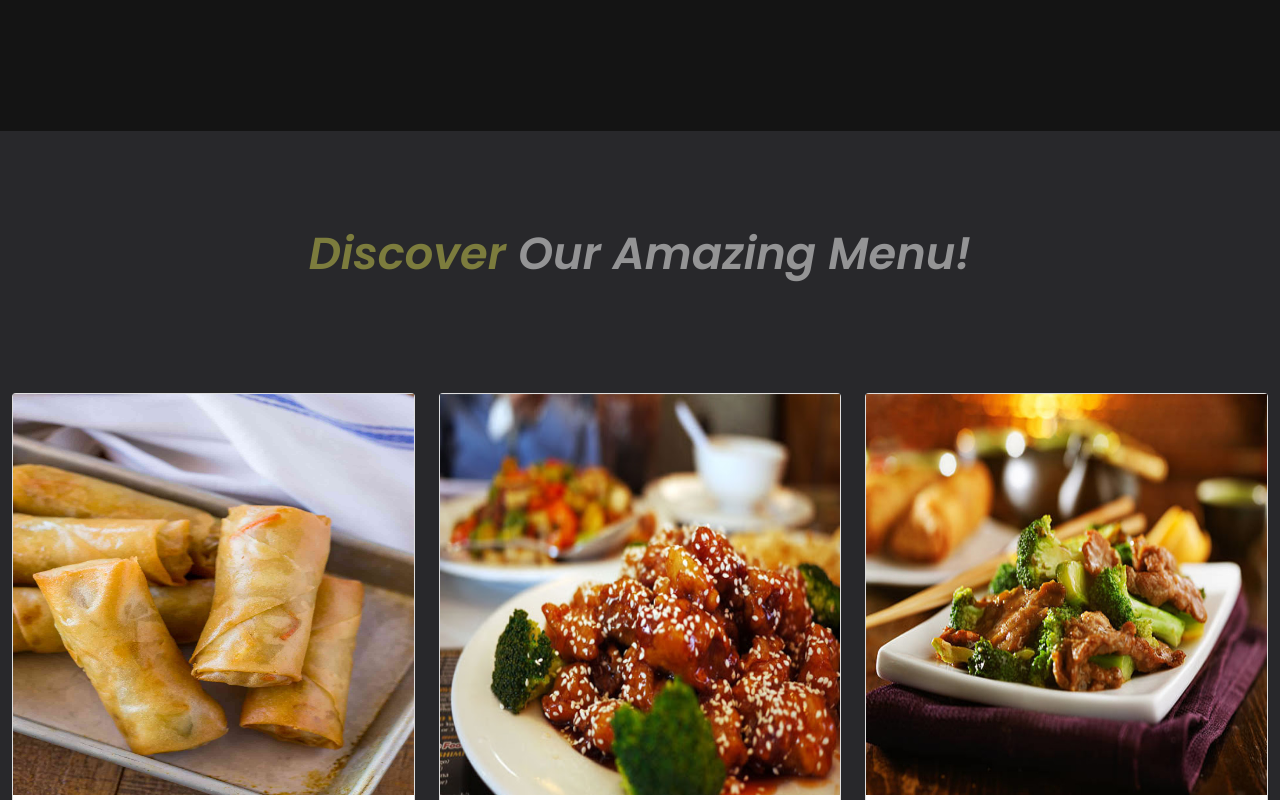
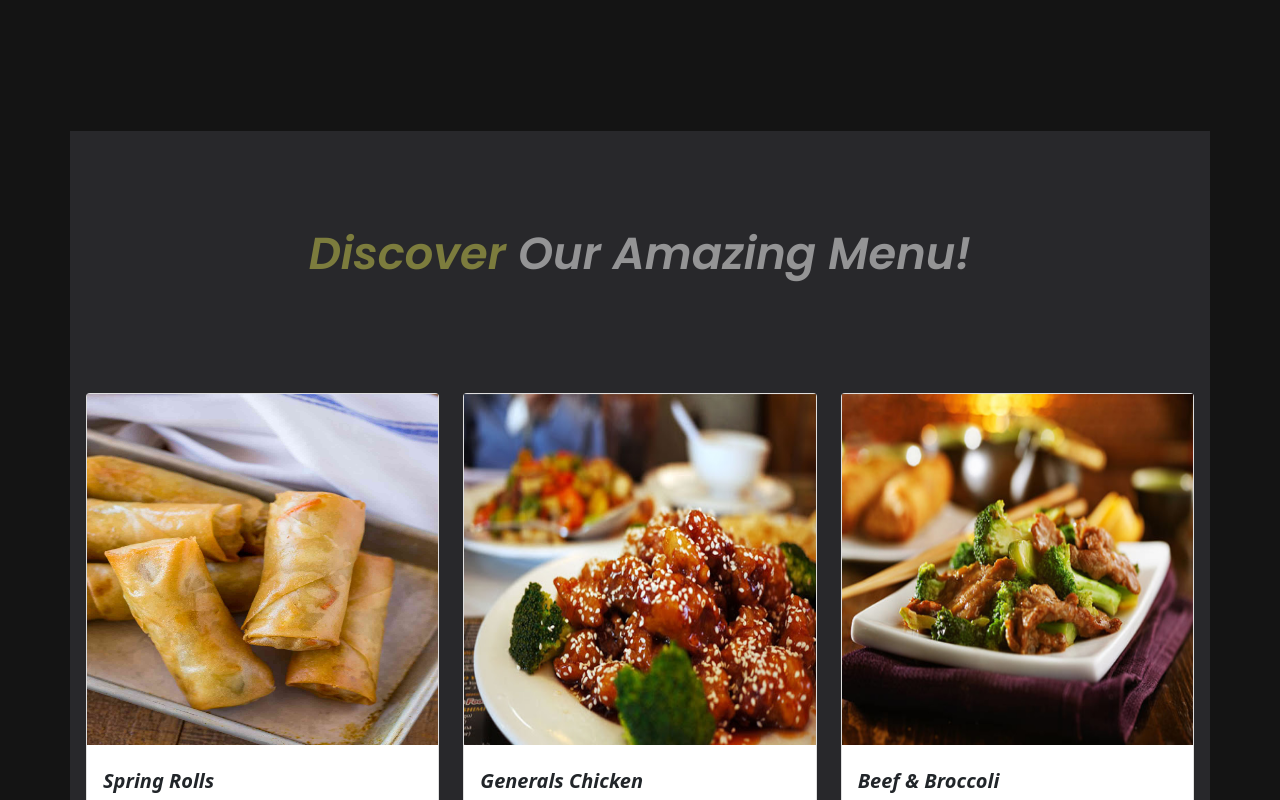
Before and after one commit to chriskavanagh/Asian-Restaurant, a Next.js app: page / in a window 1280 px wide. Shown: the part 760-1560 px from the top of the page. Built offline with nearby package versions, Linux system fonts and the light colour scheme.

Commit message:
circle body-tag

```diff
--- a/components/FoodSection.js
+++ b/components/FoodSection.js
@@ -4,10 +4,9 @@ import styles from "../styles/FoodSection.module.css";
 export default function FoodSection() {
   return (
     <section
-      className={["container-fluid" + " " + styles.section]}
+      className={["container" + " " + styles.section]}
       style={{
         background: "#28282B",
-        paddingBottom: "8rem",
         paddingTop: "4rem",
       }}
     >
@@ -23,7 +22,7 @@ export default function FoodSection() {
       </div>
       <div className="row justify-content-center">
         <div className="col-lg-4">
-          <div className="card mx-auto" style={{ maxWidth: "30rem" }}>
+          <div className="card mx-auto" style={{ maxWidth: "25rem" }}>
             <Image
               src="/szechuans/spring.jpg"
               layout="responsive"
@@ -50,7 +49,7 @@ export default function FoodSection() {
           </div>
         </div>
         <div className="col-lg-4 ">
-          <div className="card mx-auto" style={{ maxWidth: "30rem" }}>
+          <div className="card mx-auto" style={{ maxWidth: "25rem" }}>
             <Image
               src="/szechuans/gentso.jpg"
               layout="responsive"
@@ -77,7 +76,7 @@ export default function FoodSection() {
           </div>
         </div>
         <div className="col-lg-4">
-          <div className="card mx-auto" style={{ maxWidth: "30rem" }}>
+          <div className="card mx-auto" style={{ maxWidth: "25rem" }}>
             <Image
               src="/szechuans/beef.jpg"
               layout="responsive"
--- a/components/Layout.js
+++ b/components/Layout.js
@@ -4,8 +4,10 @@ import Navbar from "./Navbar";
 export default function Layout({ children }) {
   return (
     <>
+      <div className="circle"></div>
       <Navbar />
       <div className="content">{children}</div>
+
       {/* <Footer /> */}
     </>
   );
--- a/components/SushiSection.js
+++ b/components/SushiSection.js
@@ -45,7 +45,7 @@ export default function SushiSection() {
     }
   }, [inView, controls]);
   return (
-    <div ref={ref} className="container pt-4" style={{ marginTop: "8rem" }}>
+    <div ref={ref} className={["container" + " " + styles.sushi]}>
       <div className="row g-0 ">
         <div className="col-xl-6 ">
           <motion.div animate={animation}>
--- a/pages/_app.js
+++ b/pages/_app.js
@@ -4,11 +4,14 @@ import Layout from "../components/Layout";
 import "bootstrap/dist/css/bootstrap.css";
 import "@fortawesome/fontawesome-svg-core/styles.css";
 import { config } from "@fortawesome/fontawesome-svg-core";
-import { useState, useEffect } from "react";
+import { useEffect } from "react";
 
 config.autoAddCss = false;
 
 function MyApp({ Component, pageProps }) {
+  useEffect(() => {
+    document.querySelector("body").classList.add("bodyTag");
+  });
   return (
     <>
       <Head>
--- a/pages/index.js
+++ b/pages/index.js
@@ -22,6 +22,7 @@ export default function Home() {
         <meta name="description" content="Generated by create next app" />
         <link rel="icon" href="/favicon.ico" />
       </Head>
+
       <Top />
       <FoodSection />
       <SushiSection />
--- a/styles/FoodSection.module.css
+++ b/styles/FoodSection.module.css
@@ -3,6 +3,9 @@
 }
 .section {
   margin-top: 13rem;
+  padding-bottom: 8rem;
+  padding-left: 1em;
+  padding-right: 1em;
 }
 
 @media screen and (max-width: 780px) {
@@ -11,5 +14,6 @@
   }
   .section {
     margin-top: 3rem;
+    padding-bottom: 3rem;
   }
 }
--- a/styles/SushiSection.module.css
+++ b/styles/SushiSection.module.css
@@ -40,3 +40,11 @@
 #brand {
   color: var(--main-gold);
 }
+.sushi {
+  margin-top: 8rem;
+}
+@media screen and (max-width: 780px) {
+  .sushi {
+    margin-top: 1rem;
+  }
+}
--- a/styles/globals.css
+++ b/styles/globals.css
@@ -14,6 +14,7 @@ body {
   margin: 0;
   background-color: #141414;
   box-sizing: border-box;
+  position: relative;
 }
 .content {
   /* background-color: #080808; */
@@ -40,3 +41,15 @@ a {
 .myBtn {
   color: rgb(138, 136, 12) !important;
 }
+.bodyTag {
+  position: relative;
+}
+.circle {
+  clip-path: circle(20% at right top);
+  background-color: blueviolet;
+  position: absolute;
+  top: 0;
+  right: 0;
+  height: 100%;
+  width: 100%;
+}
```
